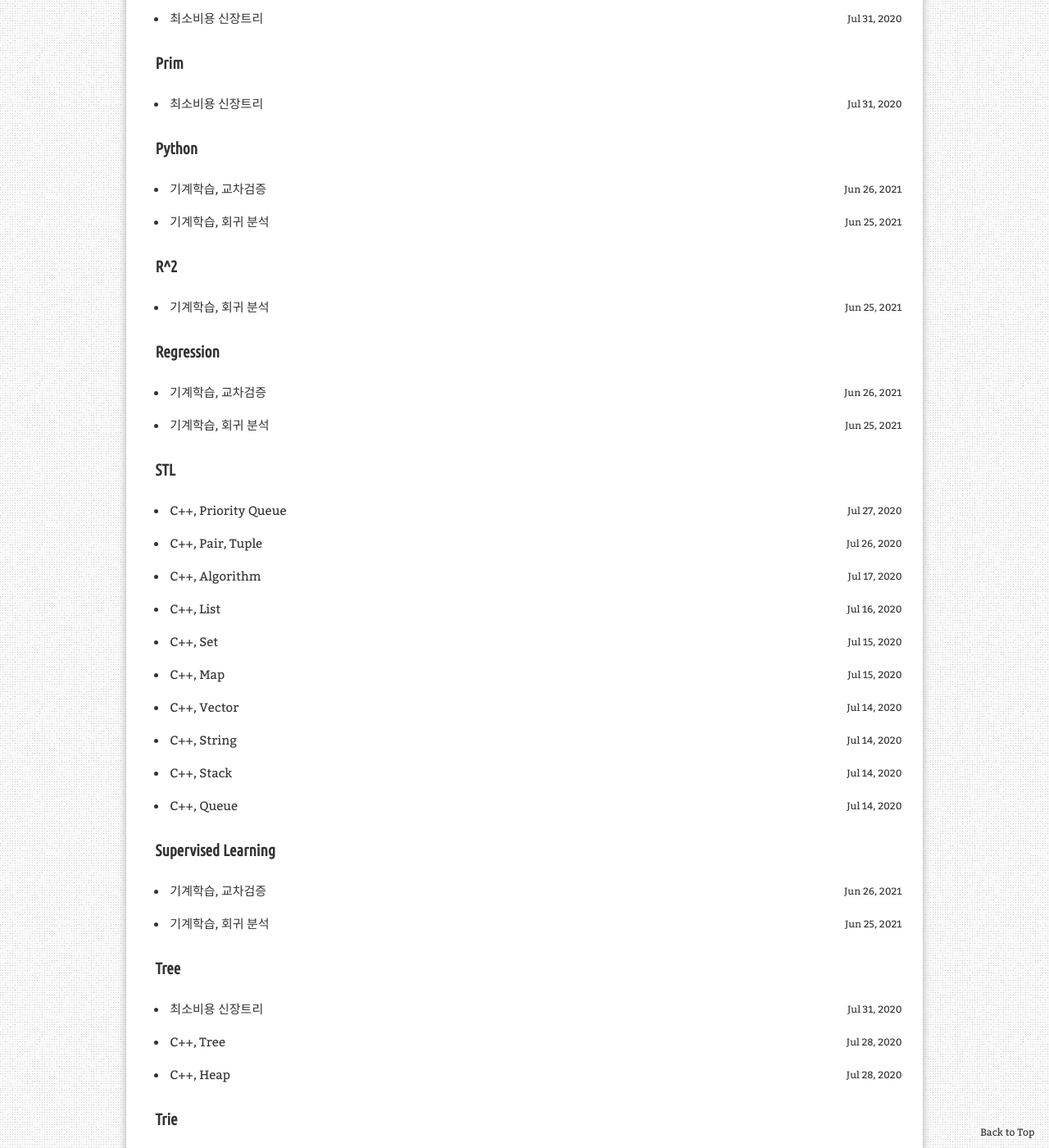
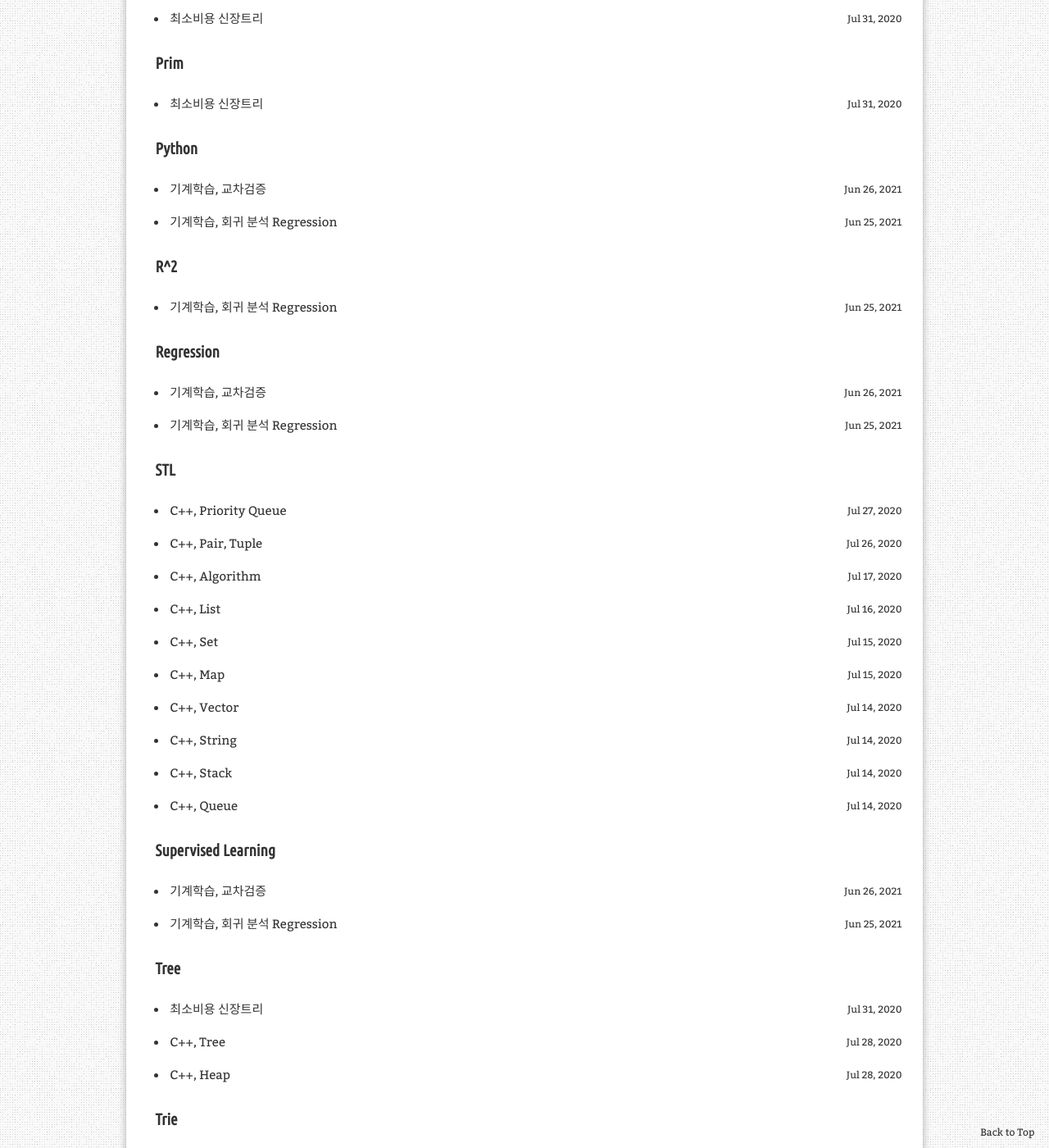
Before and after one commit to aristohyun/aristohyun.github.io, a Jekyll site: the page built from blog/tags/index.html, in a window 1280 px wide and 1400 px high, scrolled down 2071 px. Shown: the whole window at 82% size. Built offline with Jekyll 4.4.1, drawn with Linux system fonts in a browser that asks for light colours; comment, search, counter and statistics services are not loaded.

Commit message:
Update 2021-06-25-Regression.md

```diff
--- a/_posts/2021-06-25-Regression.md
+++ b/_posts/2021-06-25-Regression.md
@@ -1,7 +1,7 @@
 ---
 layout: post
-title: "기계학습, 회귀 분석"
-description: "회귀분석과 교차검증"
+title: "기계학습, 회귀 분석 Regression"
+description: "Regression, 회귀분석"
 categories: [Machine Learning]
 tags: [Supervised Learning, Python, Regression, R^2]
 use_math: true
```
